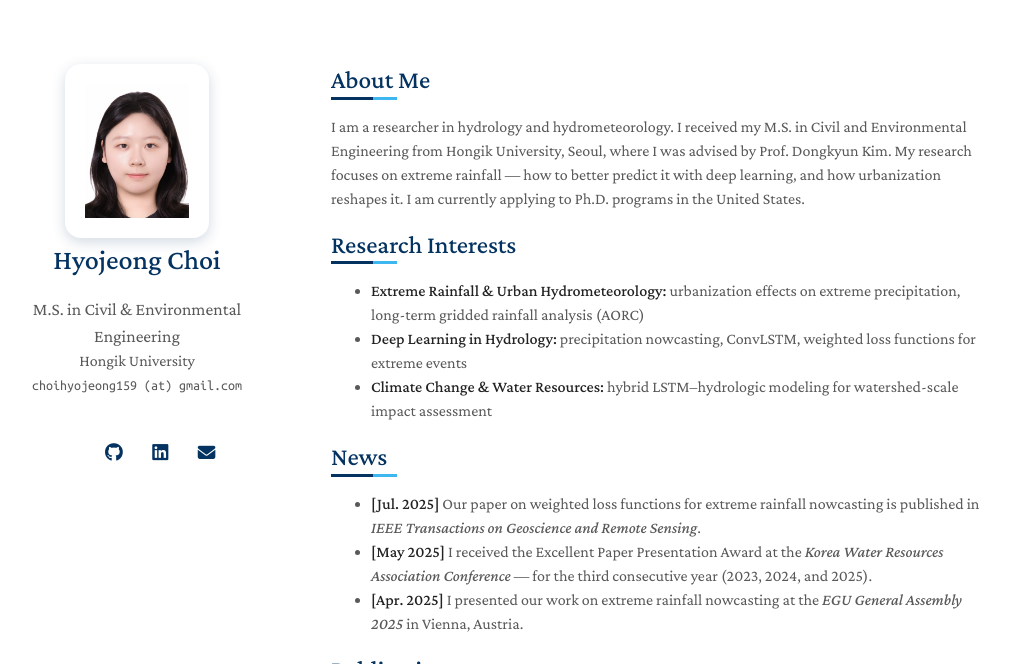
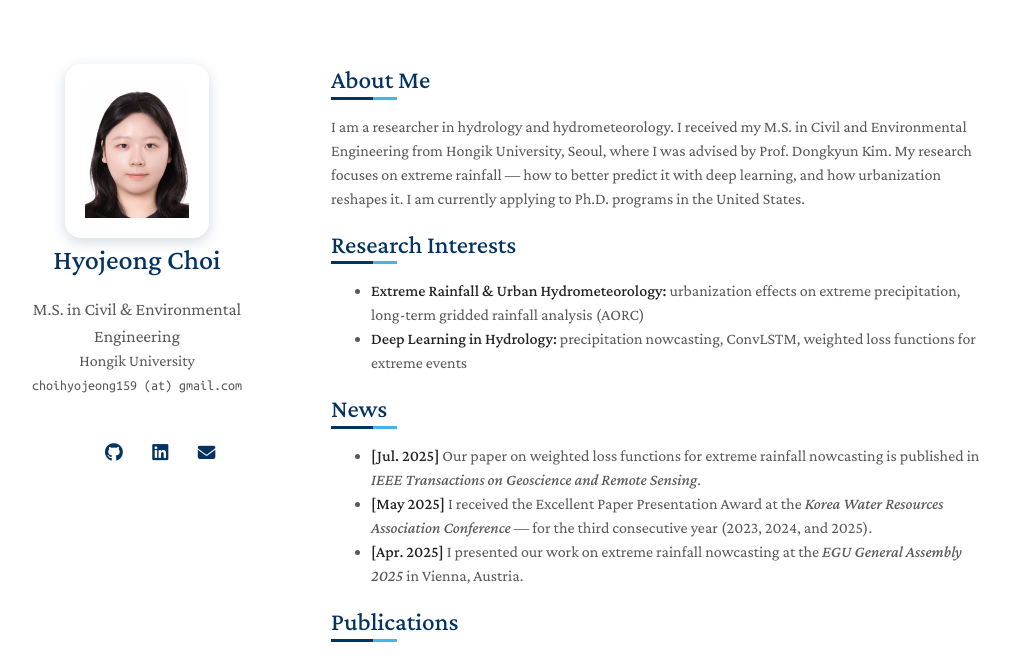
Before and after one commit to HyojeongChoi159/hyojeongchoi159.github.io, a Jekyll site: the page built from index.md, in a window 1280 px wide and 900 px high, cut to the strip 0-664 px from the top of the window. Shown: the whole strip, without its empty margins (139-1148 px from the left). Built offline with Jekyll 4.4.1, drawn with Linux system fonts in a browser that asks for light colours; a style sheet for code colours, icons or effects is not loaded; our own code applies the rules of GitHub Pages for plain Markdown files.

Commit message:
Remove climate change research interest bullet

```diff
--- a/index.md
+++ b/index.md
@@ -10,7 +10,6 @@ I am a researcher in hydrology and hydrometeorology. I received my M.S. in Civil
 
 - **Extreme Rainfall & Urban Hydrometeorology:** urbanization effects on extreme precipitation, long-term gridded rainfall analysis (AORC)
 - **Deep Learning in Hydrology:** precipitation nowcasting, ConvLSTM, weighted loss functions for extreme events
-- **Climate Change & Water Resources:** hybrid LSTM–hydrologic modeling for watershed-scale impact assessment
 
 ## News
 
```
